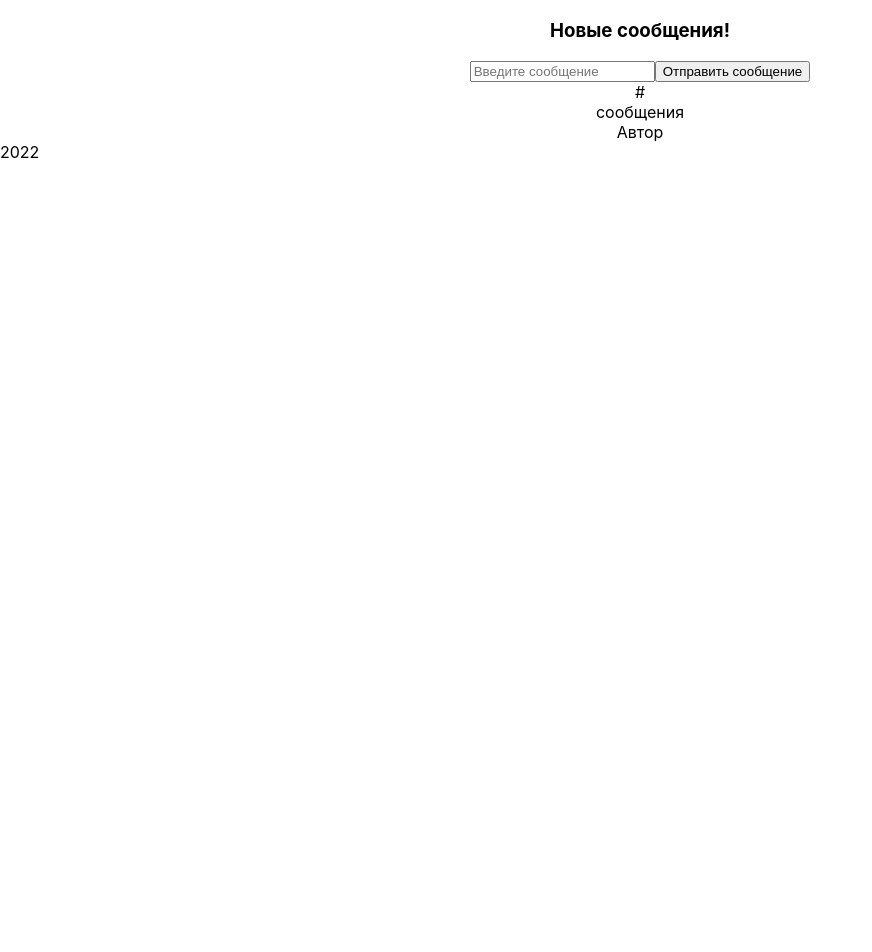
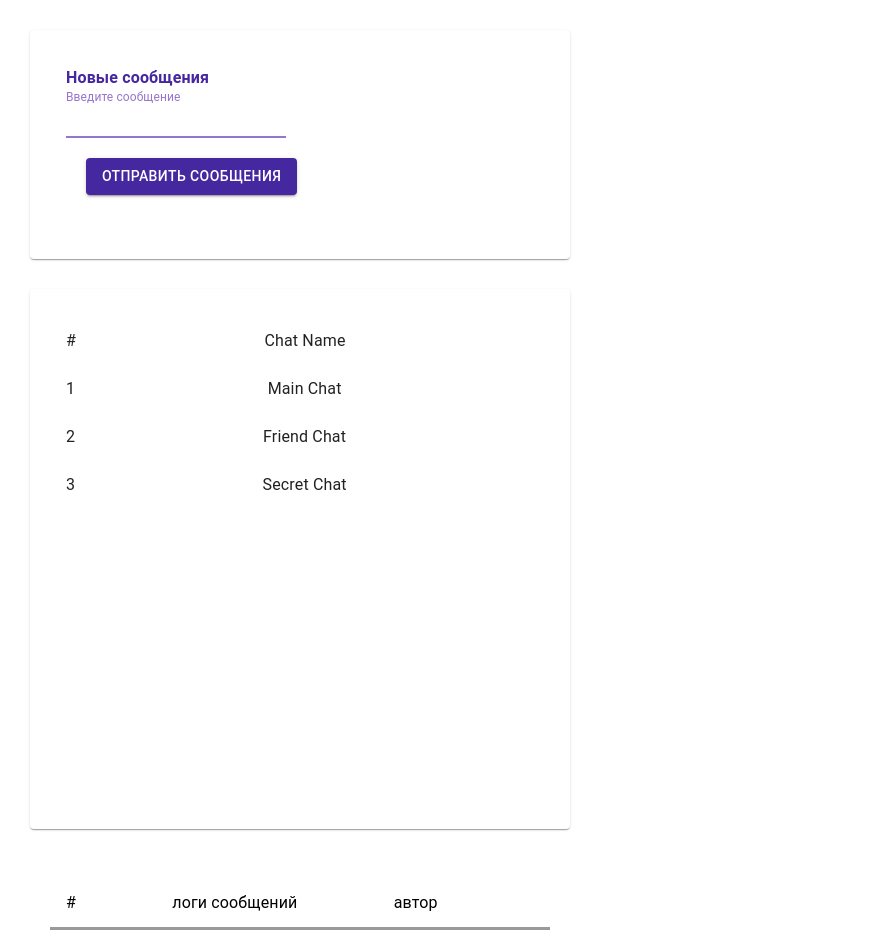
Before and after one commit to tes66/react2022, a React (Create React App) app: page / in a window 1280 px wide. Shown: the top 952 px of the page, without its empty margins (0-872 px from the left). Before the commit the page ends 800 px from the top, so only its background shows below. Built offline with nearby package versions, Linux system fonts and the light colour scheme.

Commit message:
lession_2.0_material-ui

```diff
--- a/src/App.js
+++ b/src/App.js
@@ -1,32 +1,106 @@
-import React, {useEffect, useState} from 'react';
 import './App.css';
+import React, {useEffect, useState, useRef} from 'react';
 import Message from './components/Message';
+import { createTheme, ThemeProvider }  from "@material-ui/core";
+import deepPurple  from "@material-ui/core/colors/deepPurple";
+import List from '@material-ui/core/List';
+import ListItem from '@material-ui/core/ListItem';
+import ListItemText from '@material-ui/core/ListItemText';
+import { makeStyles } from '@material-ui/core/styles';
+import ChatList from './components/Chats';
 
 
+//тема с цветами
+const theme = createTheme({
+  palette:{
+    primary: {
+      main: deepPurple[300],
+    },
+    secondary: {
+      main: deepPurple[800]
+    },
+   },
+});
+
+const useStyles = makeStyles({
+  chat: {
+    width: 500,
+    height: 500,
+    margin: 30,
+    padding: 20,
+    textAlign: 'left'
+
+  },
+  chatItem: {
+    borderWidth: 1,
+    borderBottom: 'outset'
+  },
+
+});
+
 function App(props) {
-  const [MessageList, setMessageList] = useState([]);
+  const [messageList, setmessageList] = useState([]);
+  const classes = useStyles();
+  const inputRef = useRef(null);
+  const newChatList = [
+    {
+        id: 1,
+        name: 'Main Chat'
+    },
+    {
+        id: 2,
+        name: 'Friend Chat'
+    },
+    {
+        id: 3,
+        name: 'Secret Chat'
+  }
+];
+
 
   function NewMessage(pm) {
-    setMessageList(MessageList => [...MessageList, {text: pm, autor: 'Men'}])
-
+    setmessageList(messageList => [...messageList, {text: pm, autor: 'Имя'}]);
+    inputRef.current.focus();
   }
 
+  useEffect(() => {
+    inputRef.current.focus();
+  }, []);
+
   useEffect(()=> {
-    if (MessageList[MessageList.length - 1]?.autor === 'Men') {
-     setTimeout(setMessageList, 1500, (MessageList => [...MessageList, {text: 'i\'robot?', autor: 'ME'}]))
+    if (messageList[messageList.length - 1]?.autor === 'You') {
+    setTimeout(setmessageList, 1500, (messageList => [...messageList, {text: 'i\'m robot?', autor: 'Бот'}]))
     };
-  }, [MessageList]);
+    clearTimeout();
 
+  }, [messageList]);
 
   return (
       <div className="App">
+  <ThemeProvider theme={theme}>
       <Message name= {props.name}
-      onClick = {NewMessage}/>
-      <div>
-        <div className="Message-chat"><div className="Message-number">#</div><div className="Message-body">сообщения</div><div className="Message-autor">Автор</div></div>
-        {MessageList.map((message, idx) => <div className="Message-chat" key={idx + 1}> <div className="Message-number">{idx + 1}</div> <div className="Message-body"> {message.text} </div> <div className="Message-autor"> {message.autor} </div> </div>)}
+      onClick = {NewMessage}
+      input={inputRef}
+      />
+    <ChatList chats = {newChatList} />
+
+      <List className={classes.chat}>
+          <ListItem className={classes.chatItem}>
+          <ListItemText>#</ListItemText>
+          <ListItemText>логи сообщений</ListItemText>
+          <ListItemText>автор</ListItemText>
+      </ListItem>
+
+      {messageList.map((message, idx) =>
+      <ListItem className={classes.chatItem} key={idx + 1}>
+          <ListItemText>{idx + 1}</ListItemText>
+          <ListItemText>{message.text}</ListItemText>
+          <ListItemText>{message.autor}</ListItemText>
+      </ListItem>)}
+      </List>
+  </ThemeProvider>
+
       </div>
- </div>
 
   );
 }
--- /dev/null
+++ b/src/components/Chats.js
@@ -0,0 +1,46 @@
+import React from 'react';
+import List from '@material-ui/core/List';
+import { makeStyles } from '@material-ui/core/styles';
+import ListItem from '@material-ui/core/ListItem';
+import ListItemText from '@material-ui/core/ListItemText';
+import Card from '@material-ui/core/Card';
+
+const useStyles = makeStyles({
+    root: {
+      width: 500,
+      height: 500,
+      textAlign: 'left',
+      margin: 30,
+      padding: 20,
+    },
+
+  });
+
+
+function ChatList({chats}){
+
+const classes = useStyles();
+
+    return (
+
+  <Card className={classes.root}>
+   <List >
+          <ListItem>
+          <ListItemText>#</ListItemText>
+          <ListItemText>Chat Name</ListItemText>
+    </ListItem>
+
+      {chats.map(n =>
+      <ListItem key={n.id}>
+          <ListItemText>{n.id}</ListItemText>
+          <ListItemText>{n.name}</ListItemText>
+    </ListItem>) }
+   </List>
+
+  </Card>
+
+
+    );
+  }
+
+  export default ChatList;
--- a/src/components/Message.js
+++ b/src/components/Message.js
@@ -1,24 +1,58 @@
+import '../App.css';
 import React, {useState} from 'react';
-import '../App.css';
+import { makeStyles } from '@material-ui/core/styles';
+import {TextField, Button} from "@material-ui/core";
+import Card from '@material-ui/core/Card';
+import CardContent from '@material-ui/core/CardContent';
+import Typography from '@material-ui/core/Typography';
+
+
+const useStyles = makeStyles({
+  root: {
+    width: 500,
+    textAlign: 'left',
+    margin: 30,
+    padding: 20,
+  },
+  text: {
+    fontSize: 12,
+    textAlign: 'center'
+  }
+
+});
 
 function MyMessage(props){
-  const [Textform, setTextform] = useState('');
+  const [textform, settextform] = useState('');
 
- function EntNewMessage(event){
-    setTextform(event.target.value)
+
+ function entNewMessage(event){
+    settextform(event.target.value)
   };
+  const classes = useStyles();
 
-  const handleClick = () => props.onClick(Textform);
+  function handleClick (event){
+    event.preventDefault();
+    props.onClick(textform);
+  }
 
-   return (
-    <div className="Message-text">
-     <h3>Новые сообщения{props.name}!</h3>
-     <form className="Message-form" action="#">
-    <input className="Message-input" value={Textform} onChange={EntNewMessage} type="text" placeholder="Введите сообщение"></input>
-    <button type="button" className="Message-btn"  onClick={handleClick}>Отправить сообщение</button>
+  return (
+
+<Card className={classes.root}>
+  <CardContent>
+  <Typography style={{fontSize: '16px', fontWeight: 'bold'}} color="secondary">
+  Новые сообщения
+  </Typography>
+
+    <form onSubmit={handleClick}>
+        <TextField inputRef = {props.input} className={classes.text} value={textform} onChange={entNewMessage}
+                  id="outlined-basic" label="Введите сообщение" />
+          <Button style={{margin: '20px'}} variant="contained" type="submit" color="secondary">
+            Отправить сообщения
+          </Button>
     </form>
+    </CardContent>
+</Card>
 
-     </div>
 
   );
 }
--- a/src/index.js
+++ b/src/index.js
@@ -1,17 +1,20 @@
 import React from 'react';
-import ReactDOM from 'react-dom/client';
+import ReactDOM from 'react-dom';
 import './index.css';
 import App from './App';
 import reportWebVitals from './reportWebVitals';
 
-const root = ReactDOM.createRoot(document.getElementById('root'));
-root.render(
+const myName = 'Егор';
+
+
+ReactDOM.render(
   <React.StrictMode>
-    <App />
-  </React.StrictMode>
+    <App name={myName} />
+
+
+  </React.StrictMode>,
+  document.getElementById('root')
 );
 
-// If you want to start measuring performance in your app, pass a function
-// to log results (for example: reportWebVitals(console.log))
-// or send to an analytics endpoint. Learn more: https://bit.ly/CRA-vitals
+
 reportWebVitals();
```
Also changed, not shown: package.json (+10 -8 lines), src/components/CHats_2_0.js (added, +45 -0 lines), 1 other file (tests, documents, lock files or other folders).
